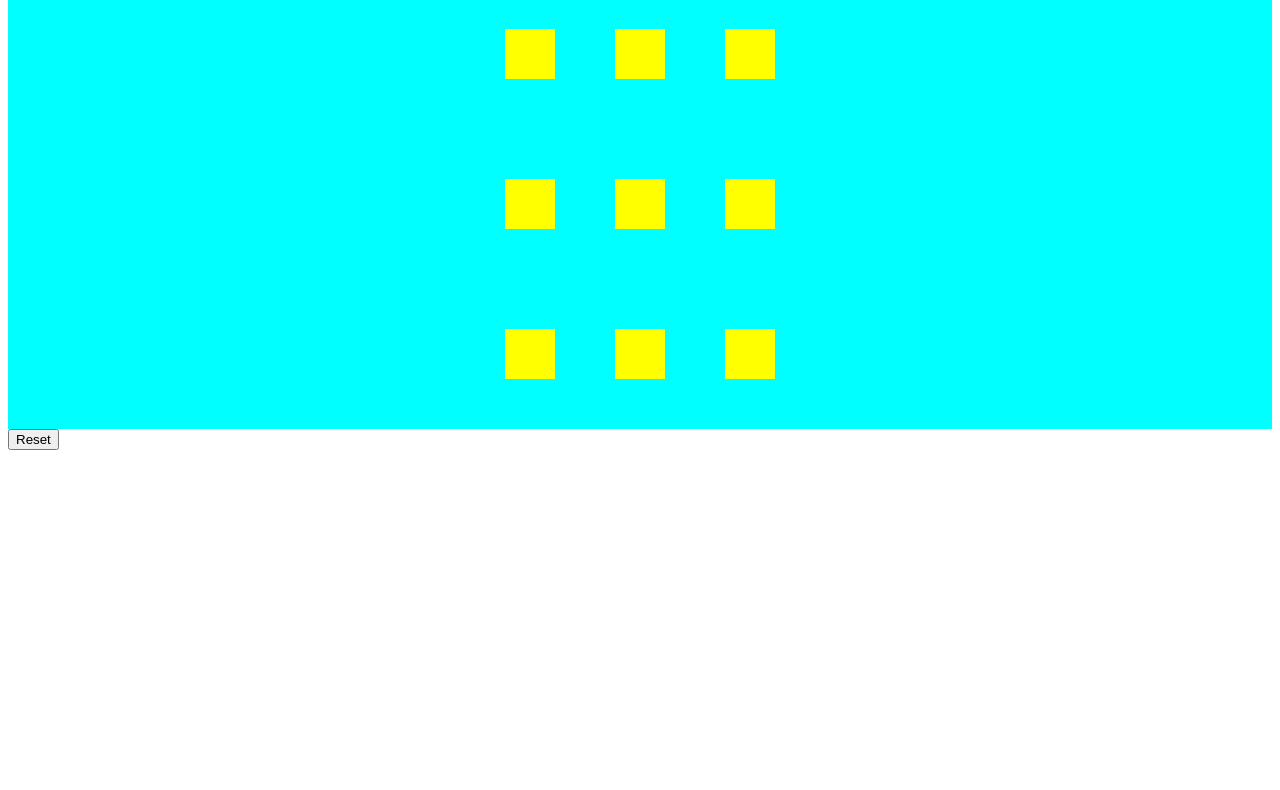
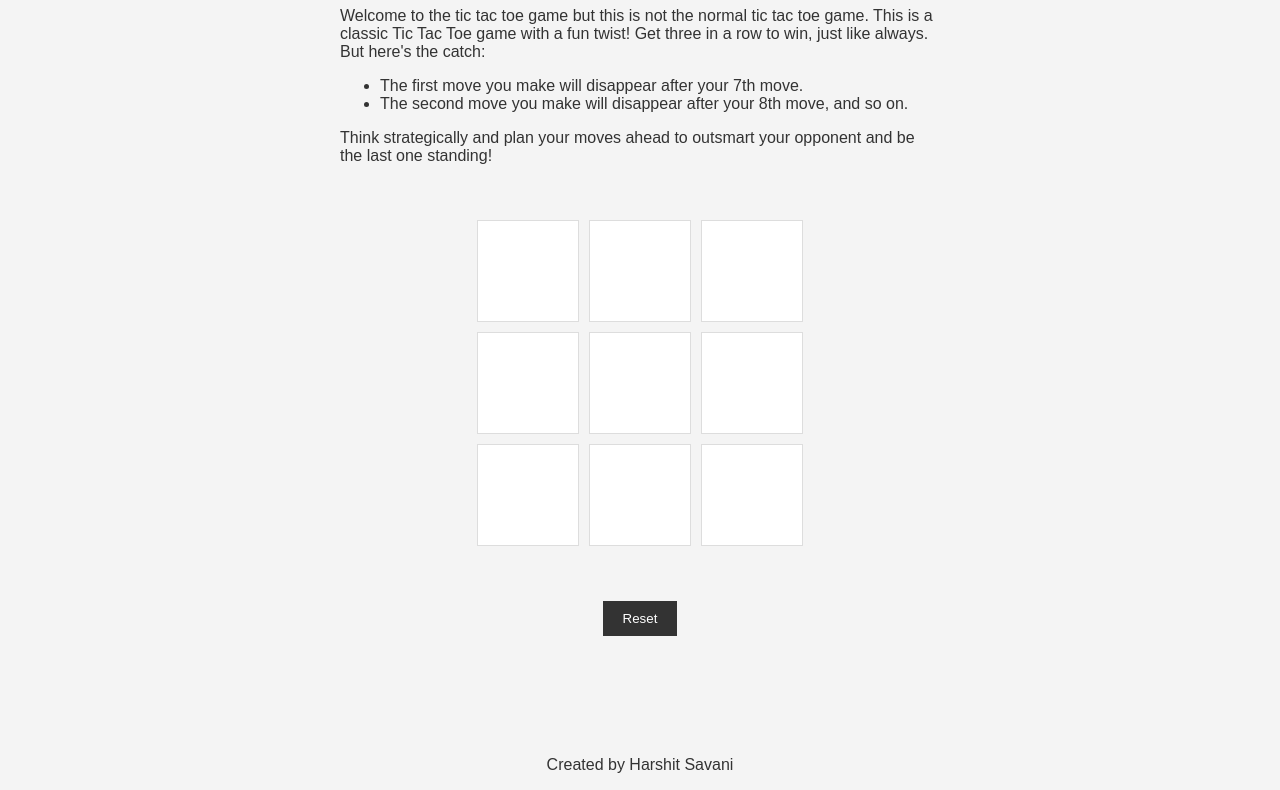
Before and after one commit to harsh02it/tic-tac-toe, a plain HTML site: page index.html in a window 1280 px wide. Shown: the part 101-891 px from the top of the page. Before the commit the page ends 800 px from the top, so only its background shows below. Drawn offline with Linux system fonts and the light colour scheme.

Commit message:
Added style to the game

```diff
--- a/index.html
+++ b/index.html
@@ -9,6 +9,22 @@
   <body>
     <div class="container">
       <h1>Tic Tac Toe Game</h1>
+      <p>
+        Welcome to the tic tac toe game but this is not the normal tic tac toe
+        game. This is a classic Tic Tac Toe game with a fun twist! Get three in
+        a row to win, just like always. But here's the catch:
+      </p>
+      <ul>
+        <li>The first move you make will disappear after your 7th move.</li>
+        <li>
+          The second move you make will disappear after your 8th move, and so
+          on.
+        </li>
+      </ul>
+      <p>
+        Think strategically and plan your moves ahead to outsmart your opponent
+        and be the last one standing!
+      </p>
       <div class="board">
         <div class="row">
           <div class="cell" id="cell-0"></div>
@@ -31,6 +47,9 @@
         <div id="message"></div>
       </div>
     </div>
+    <footer>
+      <p>Created by Harshit Savani</p>
+    </footer>
     <script src="script.js"></script>
   </body>
 </html>
--- a/script.js
+++ b/script.js
@@ -40,7 +40,6 @@ function extractCellIndexFromId(elementId) {
 function checkWinnerAndDisappearCell() {
   winnerFound = false;
   currentTurn++;
-  console.log(moveHistory);
 
   if (currentTurn >= 7) {
     const cellToDisappear = moveHistory.shift();
--- a/styles.css
+++ b/styles.css
@@ -1,27 +1,67 @@
+body {
+  font-family: Arial, sans-serif;
+  background-color: #f4f4f4;
+  color: #333;
+}
+
+.container {
+  max-width: 600px;
+  margin: 0 auto;
+  padding: 20px;
+}
+
+h1 {
+  text-align: center;
+  color: #333;
+}
+
+.board {
+  display: flex;
+  flex-wrap: wrap;
+  justify-content: center;
+  margin-top: 50px;
+}
+
 .row {
-  background-color: aqua;
-  height: 150px;
+  display: flex;
+  justify-content: center;
+  width: 100%;
+}
+
+.cell {
+  background-color: #fff;
+  height: 100px;
+  width: 100px;
+  margin: 5px;
   display: flex;
   justify-content: center;
   align-items: center;
+  border: 1px solid #ddd;
+  font-size: 42px;
+  color: #333;
+  transition: background-color 0.3s ease;
 }
 
-#cell-0,
-#cell-1,
-#cell-2,
-#cell-3,
-#cell-4,
-#cell-5,
-#cell-6,
-#cell-7,
-#cell-8 {
-  background-color: yellow;
-  height: 50px;
-  width: 50px;
-  font-size: 42px;
-  text-align: center;
+.cell:hover {
+  background-color: #f8f8f8;
 }
 
-.cell {
-  margin: 0 30px;
+#reset {
+  display: block;
+  margin: 50px auto;
+  padding: 10px 20px;
+  background-color: #333;
+  color: #fff;
+  border: none;
+  cursor: pointer;
+  transition: background-color 0.3s ease;
 }
+
+#reset:hover {
+  background-color: #444;
+}
+
+footer {
+  text-align: center;
+  margin-top: 50px;
+}
```
